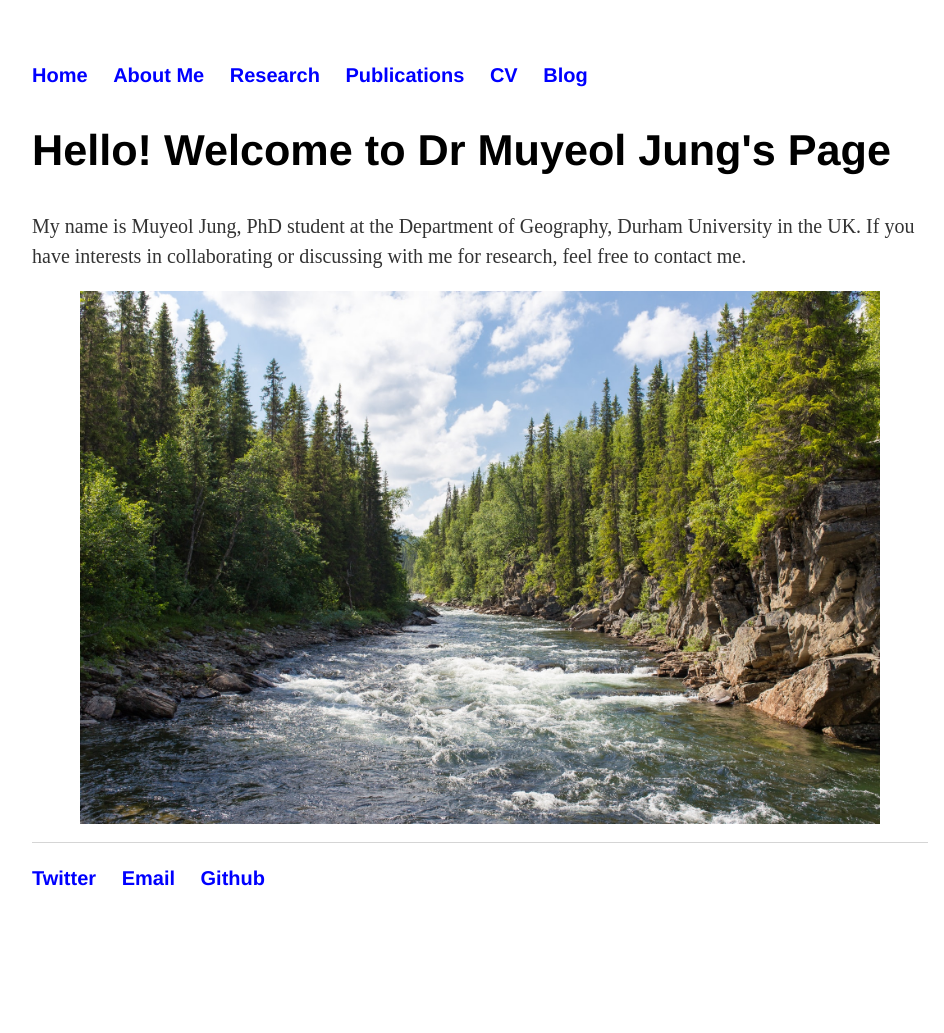
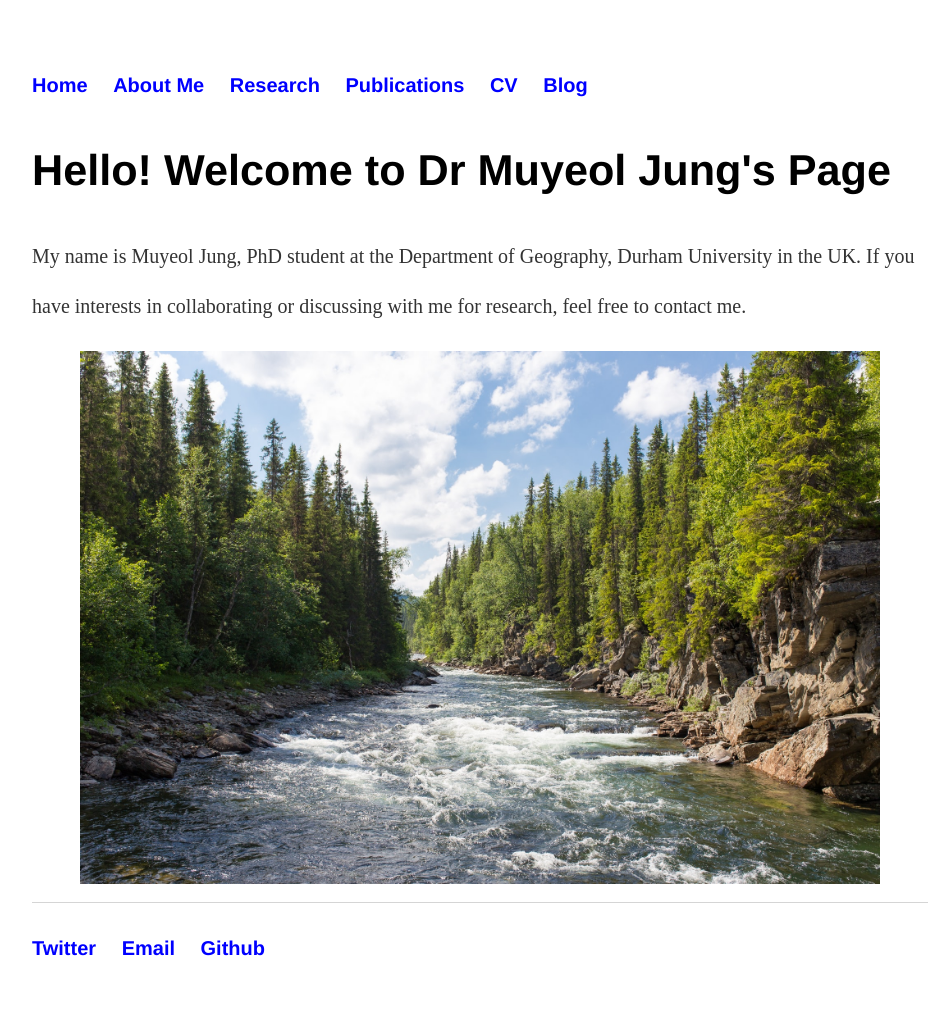
Before and after one commit to muyeoljung/muyeoljung.github.io, a Jekyll site: the page built from index.html, in a window 1280 px wide. Shown: the whole page, without its empty margins (160-1104 px from the left). Built offline with Jekyll 4.4.1, drawn with Linux system fonts in a browser that asks for light colours; before the commit the page ends 953 px from its top, so only the background shows below that.

Commit message:
Update main.css

```diff
--- a/css/main.css
+++ b/css/main.css
@@ -3,7 +3,7 @@
 a { text-decoration: none; color: #00f; }
 a:hover { text-decoration: underline; }
 
-p, ul { font-size: 20px; line-height: 1.5em; color: #333; }
+p, ul { font-size: 20px; line-height: 2.5em; color: #333; }
 
 h1, h2, h3, h4 { font-family: 'Helvetica', 'Arial', 'Sans-Serif'; }
 h1 { font-size: 3em;  }
```
